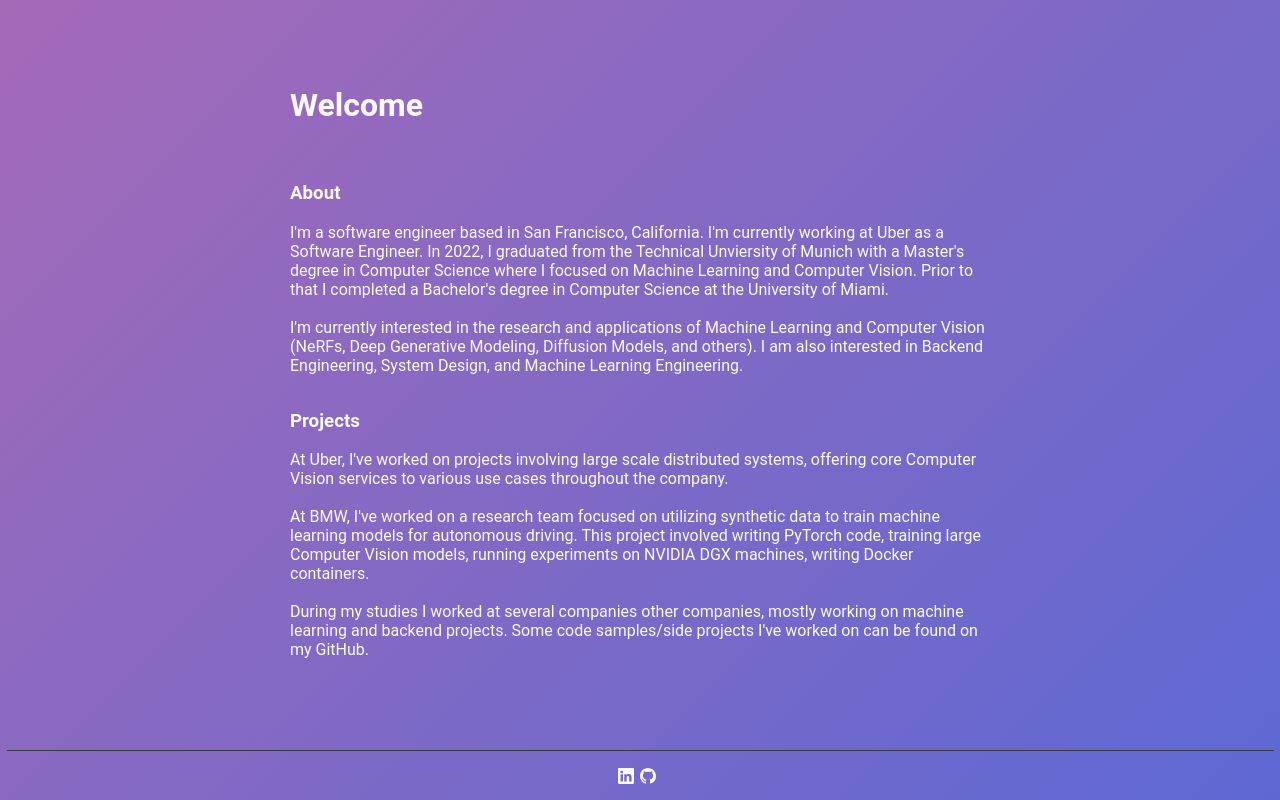
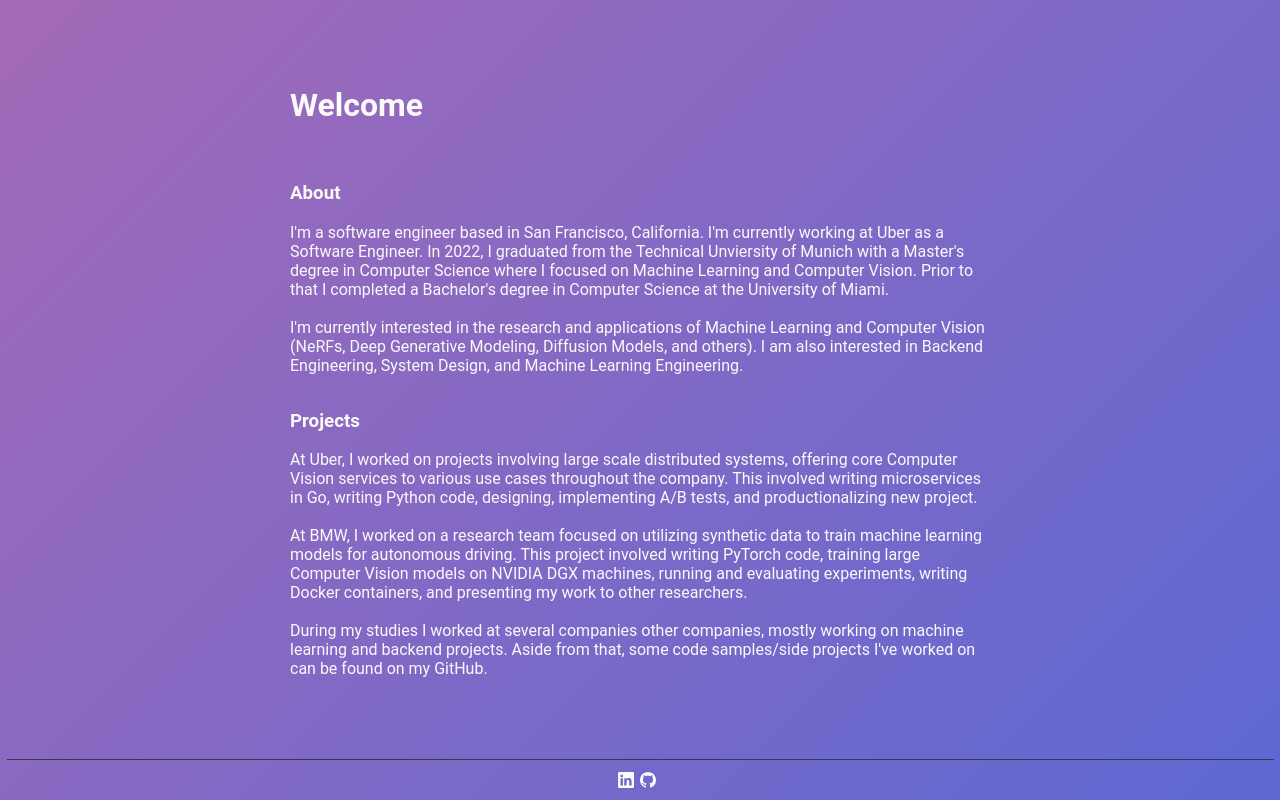
Before and after one commit to andrewldesousa/andrewldesousa.github.io, a React (Create React App) app in the folder app/: page / in a window 1280 px wide. Built offline with nearby package versions, Linux system fonts and the light colour scheme.

Commit message:
update text

```diff
--- a/app/src/App.js
+++ b/app/src/App.js
@@ -19,11 +19,11 @@ function App() {
           <div>
             <h3>Projects</h3>
             <p>
-              At Uber, I've worked on projects involving large scale distributed systems, offering core Computer Vision services to various use cases throughout the company.
+              At Uber, I worked on projects involving large scale distributed systems, offering core Computer Vision services to various use cases throughout the company. This involved writing microservices in Go, writing Python code, designing, implementing A/B tests, and productionalizing new project.
               <br></br><br></br>
-              At BMW, I've worked on a research team focused on utilizing synthetic data to train machine learning models for autonomous driving. This project involved writing PyTorch code, training large Computer Vision models, running experiments on NVIDIA DGX machines, writing Docker containers.
+              At BMW, I worked on a research team focused on utilizing synthetic data to train machine learning models for autonomous driving. This project involved writing PyTorch code, training large Computer Vision models on NVIDIA DGX machines, running and evaluating experiments, writing Docker containers, and presenting my work to other researchers.
               <br></br><br></br>
-              During my studies I worked at several companies other companies, mostly working on machine learning and backend projects. Some code samples/side projects I've worked on can be found on my <a href="https://github.com/andrewldesousa"> GitHub</a>.
+              During my studies I worked at several companies other companies, mostly working on machine learning and backend projects. Aside from that, some code samples/side projects I've worked on can be found on my <a href="https://github.com/andrewldesousa"> GitHub</a>.
             </p>
           </div>
 
```
